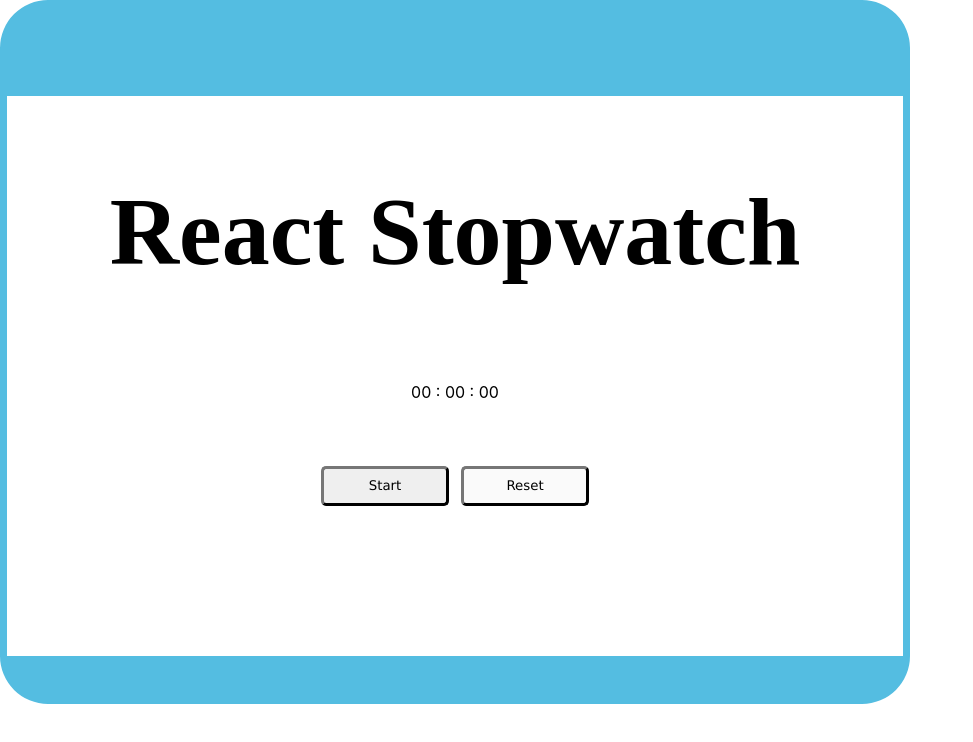
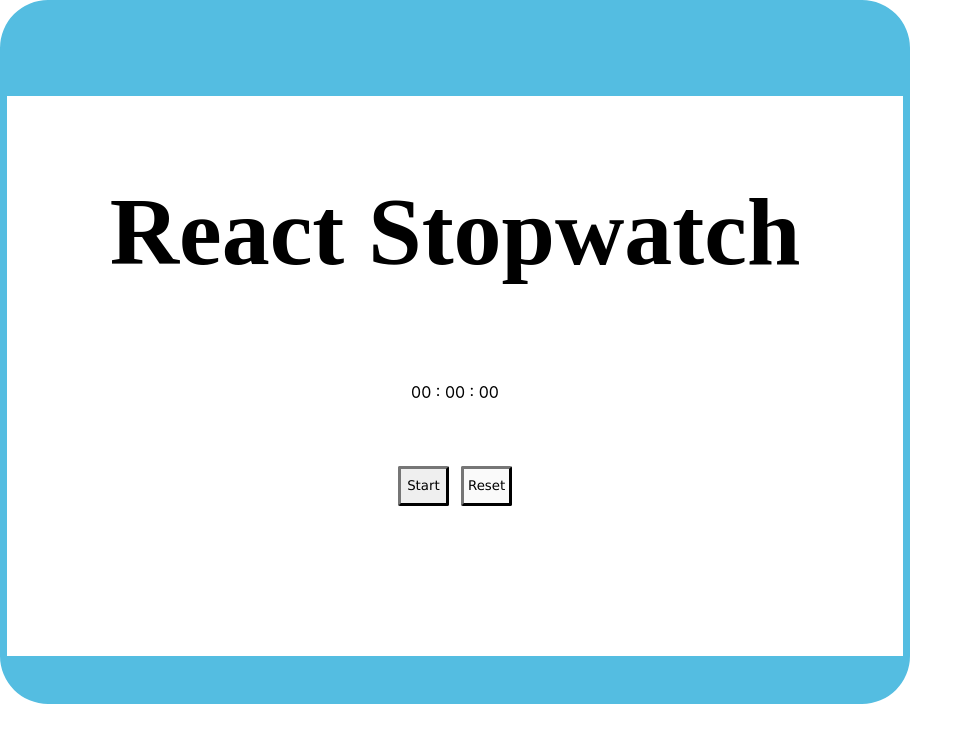
Before and after one commit to iamneo-production/aafbedeffbaddddbbedcfcdbadffbabbf, a React (Create React App) app in the folder reactapp/: page / in a window 1280 px wide. Shown: the top 742 px of the page, without its empty margins (0-973 px from the left). Built offline with nearby package versions, Linux system fonts and the light colour scheme.

Commit message:
Backup Commit

```diff
--- a/reactapp/src/App.css
+++ b/reactapp/src/App.css
@@ -88,9 +88,9 @@ h1{
 
 .buttons > button {
   font-family: Verdana, Geneva, Tahoma, sans-serif;
-  width: 10vw;
+  width: 4vw;
   height: 5vh;
-  border-radius: 5px;
+  border-radius: 2px;
   margin: 0px 6px;
   display: flex;
   border: 3px solid grey;
```
